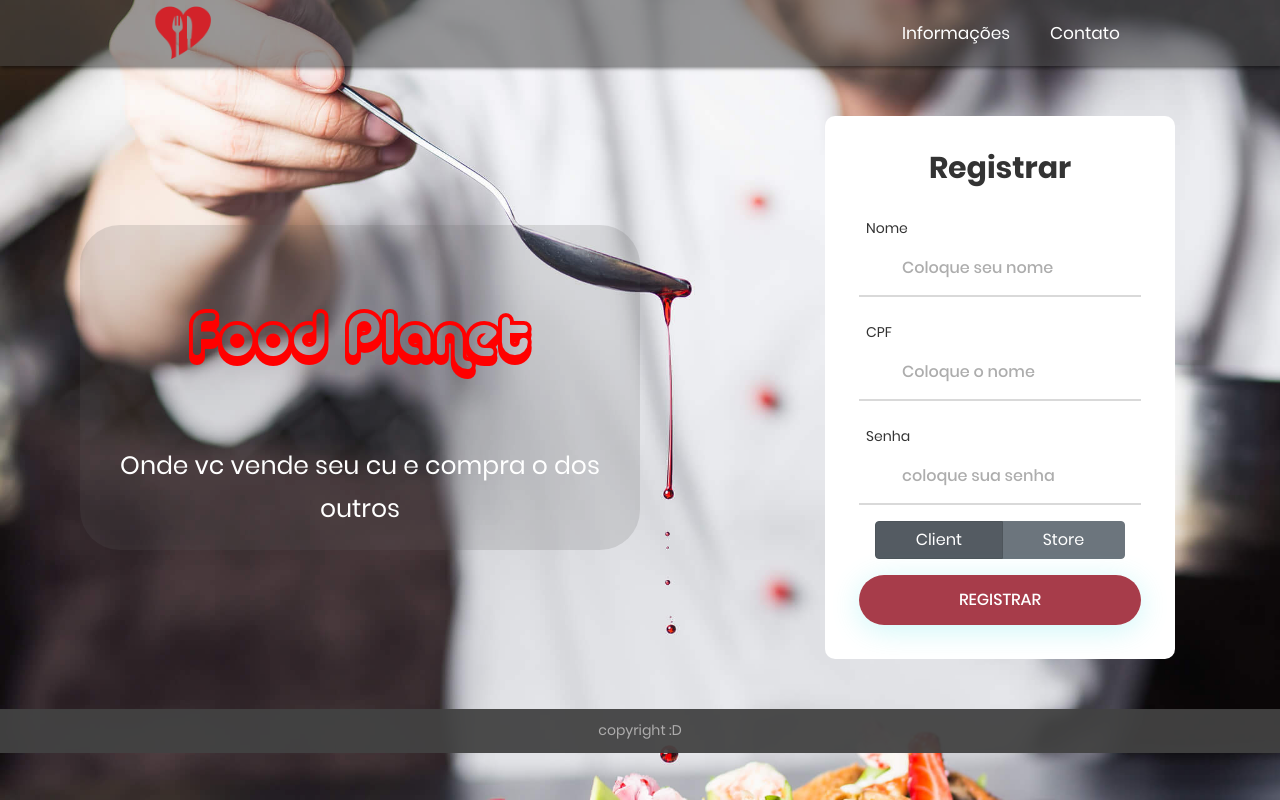
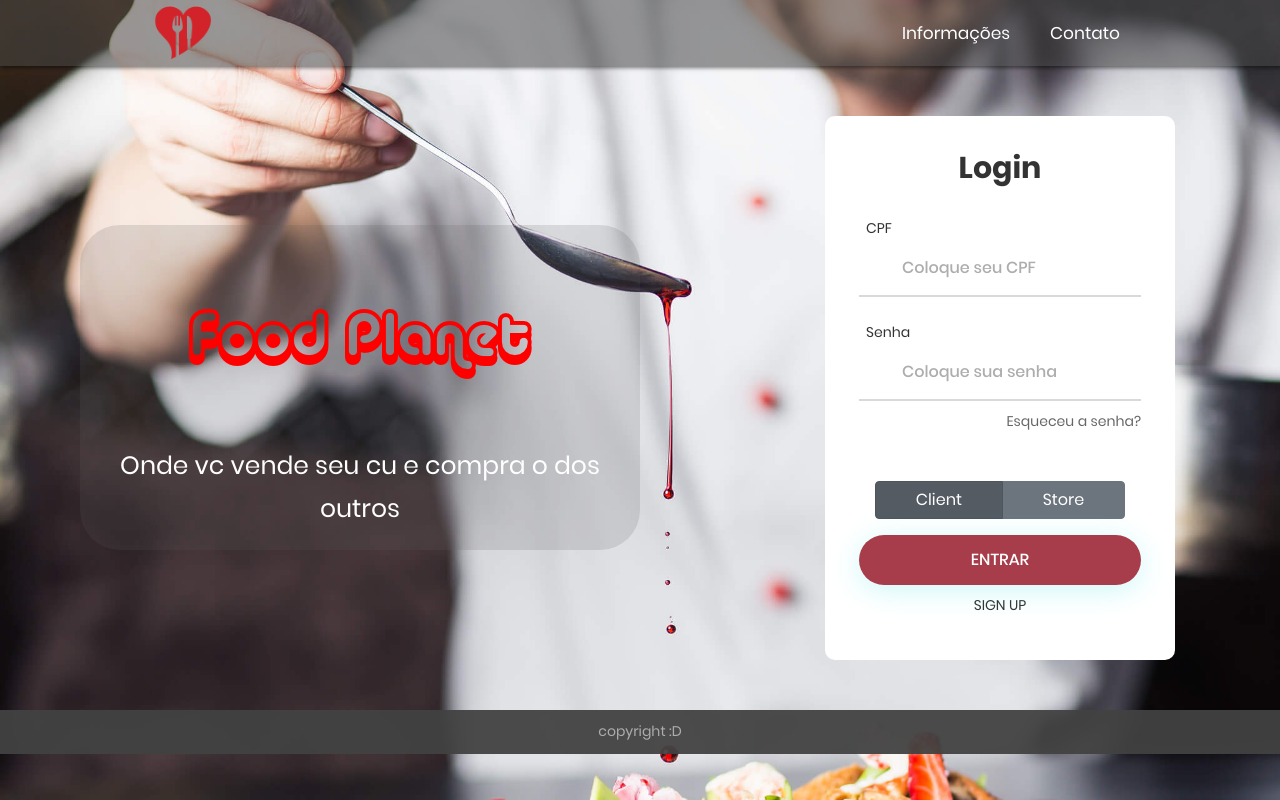
Before and after one commit to Gabriel-ved/FoodPlanet-Frontend, a React (Create React App) app: page / in a window 1280 px wide. Built offline with nearby package versions, Linux system fonts and the light colour scheme.

Commit message:
main page

```diff
--- a/src/components/Main.js
+++ b/src/components/Main.js
@@ -1,7 +1,6 @@
 import React from 'react';
 import Nav from './Mainpage/Nav.js';
-// import Login from './Mainpage/Login';
-import Register from './Mainpage/Register';
+import Login from './Mainpage/Login';
 import Jumpbox from './Mainpage/Jumpbox';
 import Footer from './Mainpage/Footer';
 import './Mainpage/caraio.css'
@@ -13,7 +12,7 @@ render(){
         <Nav/>
         <div className="main">
           <Jumpbox/>
-          <Register/>
+          <Login/>
         </div>
         <Footer/>
     </div>
--- a/src/components/Mainpage/Login.js
+++ b/src/components/Mainpage/Login.js
@@ -4,6 +4,7 @@ import './css/main.css';
 import './css/util.css';
 import './caraio.css';
 import {Redirect} from 'react-router-dom';
+import Register from './Register';
 
 class Login extends React.Component {
   constructor(props) {
@@ -11,17 +12,35 @@ class Login extends React.Component {
     this.state = {
       text: '',
       password: '',
+      label:'CPF',
+      client:true,
       errorM: null,
+      registrar:false,
       redirect: false
     }
     this.handleChange = this.handleChange.bind(this);
     this.handleChange2 = this.handleChange2.bind(this);
+    this.clientAccount = this.clientAccount.bind(this);
+    this.storeAccount = this.storeAccount.bind(this);
+    this.handleLogin = this.handleLogin.bind(this);
+    this.handleRegister = this.handleRegister.bind(this);
     this.signIn = this.signIn.bind(this);
   }
+
+  clientAccount(e){
+    e.preventDefault();
+    this.setState({client:true,label:"CPF"})
+  }
+  storeAccount(e){
+    e.preventDefault();
+    this.setState({client:false,label:"CNPJ"})
+  }
+
 
   signIn = async (e) => {
     e.preventDefault();
     try {
+      if(this.state.client === true){
         const response = await api.post('/auth', {
         cpf: this.state.text,
         password: this.state.password
@@ -29,6 +48,16 @@ class Login extends React.Component {
         const { clientUser, token } = await response.data
         await window.localStorage.setItem('@FoodPlanet:token', token);
         await window.localStorage.setItem('@FoodPlanet:user', JSON.stringify(clientUser));
+
+      }else{
+        const response = await api.post('/auth', {
+          cnpj: this.state.text,
+          password: this.state.password
+          })
+          const { storeUser, token } = await response.data
+          await window.localStorage.setItem('@FoodPlanet:token', token);
+          await window.localStorage.setItem('@FoodPlanet:user', JSON.stringify(storeUser));
+      }
       this.setState({redirect:true})
     } catch (response) {
       this.setState({ errorM: JSON.stringify(response) })
@@ -47,6 +76,14 @@ class Login extends React.Component {
   handleChange2(e) {
     this.setState({ password: e.target.value });
   }
+  handleLogin(e){
+    e.preventDefault();
+    this.setState({registrar:false})
+  }
+  handleRegister(e){
+    e.preventDefault();
+    this.setState({registrar:true})
+  }
 
   render() {
     return (
@@ -54,13 +91,22 @@ class Login extends React.Component {
         <div className="form">
           <div className="limiter">
             <div className="wrap-login100 p-l-55 p-r-55 p-t-65 p-b-54">
+              { this.state.registrar ?
+                (
+                  <div>
+                    <button style={{float: 'left'}} onClick={this.handleLogin}><img style={{height:35}}src="https://img.icons8.com/ios/50/000000/back--v1.png" alt="botão voltar para o Login"/></button>
+                    <Register/>
+                  </div>
+                )
+                :
+                (
                 <form className="login100-form validate-form">
                   <span className="login100-form-title p-b-49">Login</span>
-                <div className="wrap-input100 validate-input m-b-23" data-validate="Username is reauired">
-                  <span className="label-input100">CPF</span>
+                  <div className="wrap-input100 validate-input m-b-23" data-validate="Username is required">
+                    <span className="label-input100">{this.state.label}</span>
                     <input className="input100" type="text" name="username"
                     onChange={this.handleChange}
-                  value={this.state.text} placeholder="Coloque seu cpf" />
+                    value={this.state.text} placeholder={`Coloque seu ${this.state.label}`} />
                     <span className="focus-input100"></span>
                   </div>
 
@@ -68,12 +114,23 @@ class Login extends React.Component {
                     <span className="label-input100">Senha</span>
                     <input className="input100" type="password" name="pass"
                     onChange={this.handleChange2}
-                  value={this.state.password}  placeholder="coloque sua senha"/>
+                    value={this.state.password}  placeholder="Coloque sua senha"/>
                     <span className="focus-input100"></span>
                   </div>
                   {this.renderRedirect()}
                   <div className="text-right p-t-8 p-b-31">
-                  <a href="google.com">Esqueceu a senha?</a>
+                    <a href=".">Esqueceu a senha?</a>
+                  </div>
+
+                  <div className="">
+                    <div className="btn-group btn-group-toggle d-flex m-3 justify-content-between" data-toggle="buttons">
+                      <label className="btn btn-secondary active" onClick={this.clientAccount} >
+                        <input type="radio" name="options" id="option1" autoComplete="off" defaultChecked/> Client
+                      </label>
+                      <label className="btn btn-secondary" onClick={this.storeAccount}>
+                        <input type="radio" name="options" id="option2"  autoComplete="off"/> Store
+                      </label>
+                    </div>
                   </div>
 
                   <div className="container-login100-form-btn">
@@ -84,9 +141,12 @@ class Login extends React.Component {
                     </div>
 
                     <div className="flex-col-c p-t-155">
-                    <a href="google.com" className="txt2">Sign Up</a>
+                      <a onClick={this.handleRegister} href='.' className="txt2">Sign Up</a>
                     </div>
                 </form>
+                )
+            }
+
             </div>
           </div>
         </div>
--- a/src/components/Mainpage/Register.js
+++ b/src/components/Mainpage/Register.js
@@ -37,9 +37,8 @@ class Register extends React.Component {
   signIn = async (e) => {
     e.preventDefault();
     try {
-      var response = "";
       if(this.state.client === true){
-        response = await api.post('/register', {
+        const response = await api.post('/register', {
           name: this.state.name,
           cpf: this.state.text,
           password: this.state.password
@@ -47,12 +46,8 @@ class Register extends React.Component {
         const { client, token } = await response.data
         await window.localStorage.setItem('@FoodPlanet:token', token);
         await window.localStorage.setItem('@FoodPlanet:user', JSON.stringify(client));
-
-
-
       }else{
-
-        response = await api.post('/register', {
+        const response = await api.post('/register', {
           name: this.state.name,
           cnpj: this.state.text,
           password: this.state.password
@@ -60,18 +55,10 @@ class Register extends React.Component {
         const { store, token } = await response.data
         await window.localStorage.setItem('@FoodPlanet:token', token);
         await window.localStorage.setItem('@FoodPlanet:store', JSON.stringify(store));
-
-
-
-
       }
-
-
       this.setState({redirect:true})
-    } catch (response) {
-
-      this.setState({ errorM: JSON.stringify(response) })
-
+    } catch (err) {
+      this.setState({ errorM: JSON.stringify(err) })
     }
   }
 
@@ -95,12 +82,9 @@ class Register extends React.Component {
   render() {
     return (
       <div className="Register">
-        <div className="form">
-          <div className="limiter">
-            <div className="wrap-login100 p-l-55 p-r-55 p-t-65 p-b-54">
               <form className="login100-form validate-form">
 
-                <span className="login100-form-title p-b-49">Registrar</span>
+                <span style={{paddingRight:34}} className="login100-form-title p-b-49">Registrar</span>
                 <div className="wrap-input100 validate-input m-b-23" data-validate="Username is reauired">
                   <span className="label-input100">Nome</span>
                   <input className="input100" type="text" name="username"
@@ -113,7 +97,7 @@ class Register extends React.Component {
                   <span className="label-input100">{this.state.label}</span>
                   <input className="input100" type="text" name="username"
                   onChange={this.handleChange}
-                  value={this.state.text} placeholder="Coloque o nome " />
+                  value={this.state.text} placeholder={`Coloque o ${this.state.label}`} />
                   <span className="focus-input100"></span>
                 </div>
 
@@ -121,7 +105,7 @@ class Register extends React.Component {
                   <span className="label-input100">Senha</span>
                   <input className="input100" type="password" name="pass"
                   onChange={this.handleChange2}
-                  value={this.state.password}  placeholder="coloque sua senha"/>
+                  value={this.state.password}  placeholder="Coloque sua senha"/>
                   <span className="focus-input100"></span>
                 </div>
 
@@ -143,11 +127,8 @@ class Register extends React.Component {
                     </div>
                   </div>
               </form>
+              {!!this.state.errorM && <p>{this.state.errorM.message}</p>}
             </div>
-          </div>
-        </div>
-            {!!this.state.errorM && <p>{this.state.errorM.message}</p>}
-      </div>
     );
   }
 }
--- a/src/components/Mainpage/caraio.css
+++ b/src/components/Mainpage/caraio.css
@@ -81,7 +81,7 @@ footer p{
 }
 
 .p-t-155{
-    padding:20px !important;
+    padding:10px !important;
 }
 .p-b-54{
     padding-bottom: 34px !important;
--- a/src/routes.js
+++ b/src/routes.js
@@ -19,7 +19,12 @@ const Routes =()=>(
         <Switch>
             <Route exact path='/' component={Main} />
             <Route exact path='/step' component={StepRegistration}/>
+
             <PrivateRoute path='/app/:page?' component={Aplication}/>
+            <PrivateRoute path='/details/:id?' component={Aplication}/>
+            <PrivateRoute path='/car' component={Aplication}/>
+            <PrivateRoute path='/account' component={Aplication}/>
+            <PrivateRoute path='/dashboard' component={Aplication}/>
         </Switch>
     </BrowserRouter>
 )
```
Lines whose indentation alone changed are shown as unchanged.
